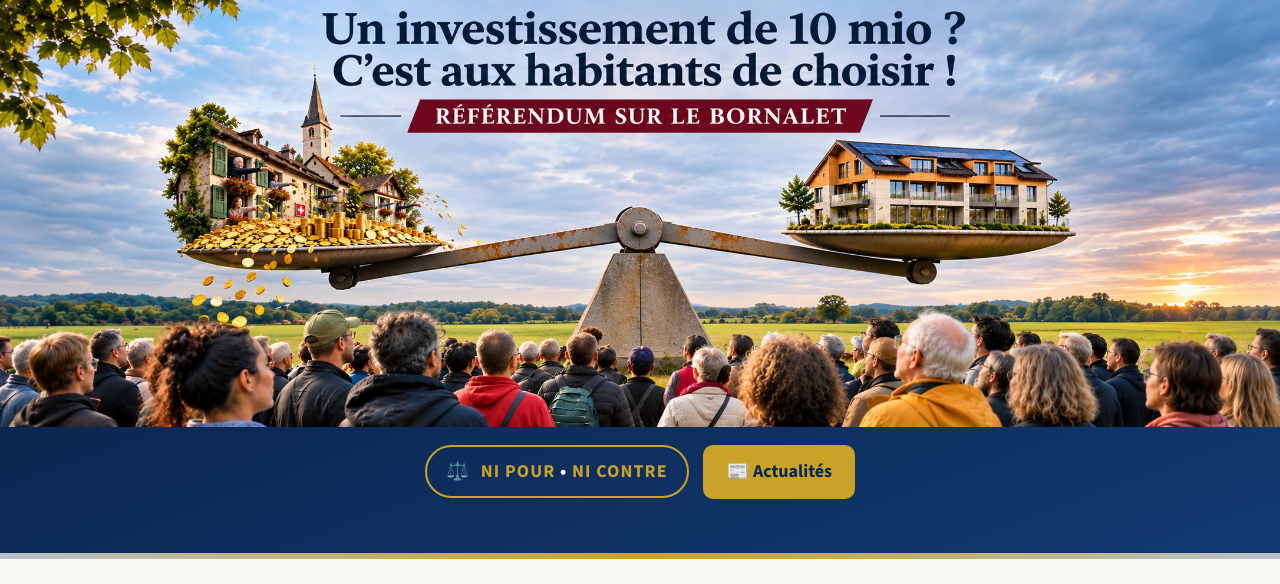
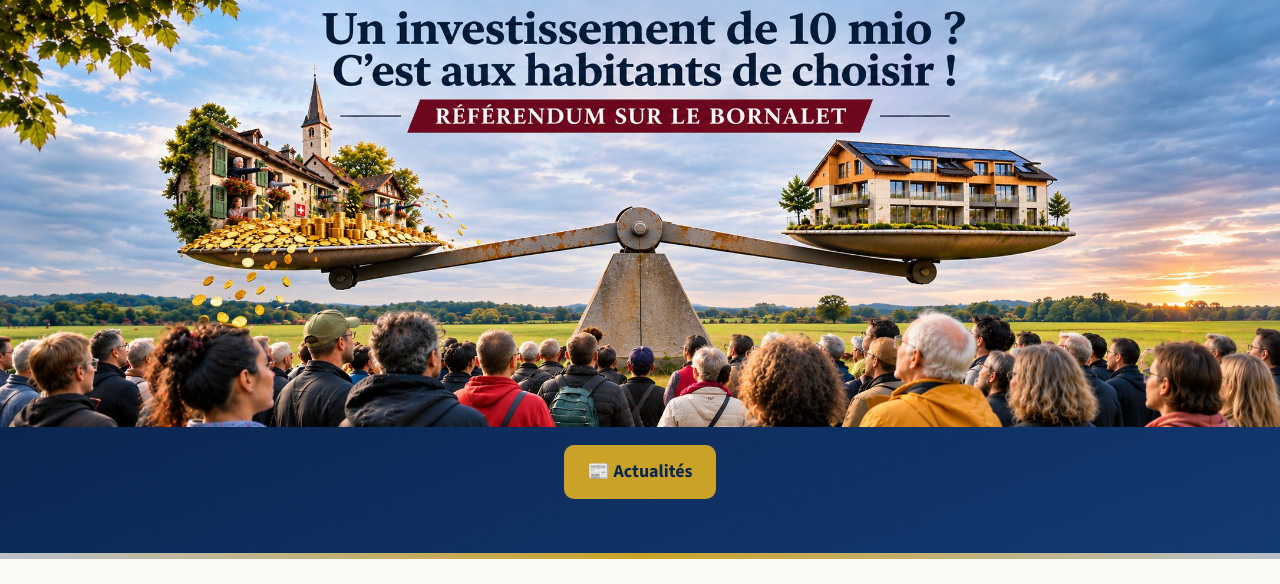
Before and after one commit to referendumpenthaz/referendum, a plain HTML site: page index.html in a window 1280 px wide. Shown: the top 584 px of the page. Drawn offline with nearby package versions, Linux system fonts and the light colour scheme.

Commit message:
Retire le badge Ni pour ni contre

```diff
--- a/index.html
+++ b/index.html
@@ -32,13 +32,11 @@ header.hero{background:var(--bleu-fonce);color:#fff;position:relative;overflow:h
 .banniere{display:block;width:100%;height:auto}
 .bandeau{background:linear-gradient(160deg,var(--bleu-fonce),var(--bleu))}
 .bandeau .wrap{display:flex;flex-wrap:wrap;align-items:center;justify-content:center;gap:14px;padding:18px 20px 60px}
-.bandeau .badge,.bandeau .cta{margin:0}
+.bandeau .cta{margin:0}
 header.hero::after{content:"";position:absolute;left:0;right:0;bottom:0;height:6px;background:linear-gradient(90deg,var(--argent),var(--or),var(--argent))}
 .kicker{letter-spacing:.18em;text-transform:uppercase;font-weight:700;font-size:.8rem;color:var(--or)}
 h1{font-family:Fraunces,Georgia,serif;font-weight:800;font-size:clamp(2.1rem,6vw,3.6rem);line-height:1.08;margin:.3em 0 .35em}
 .slogan{font-size:clamp(1.15rem,2.6vw,1.45rem);max-width:34em;opacity:.95;margin:0}
-.badge{display:inline-flex;gap:.6em;align-items:center;margin-top:28px;padding:.55em 1.1em;border:2px solid var(--or);border-radius:999px;font-weight:700;letter-spacing:.06em}
-.badge b{color:var(--or)}
 .cta{display:inline-block;margin-top:28px;margin-left:12px;background:var(--or);color:var(--bleu-fonce);text-decoration:none;font-weight:700;padding:.7em 1.3em;border-radius:10px}
 .cta:hover{filter:brightness(1.05)}
 
@@ -135,7 +133,6 @@ footer strong{color:var(--bleu-fonce)}
   </picture>
   <div class="bandeau">
     <div class="wrap">
-      <div class="badge">⚖️ <span><b>NI POUR</b> • <b>NI CONTRE</b></span></div>
       <a class="cta" href="#actualites">📰 Actualités</a>
     </div>
   </div>
```
